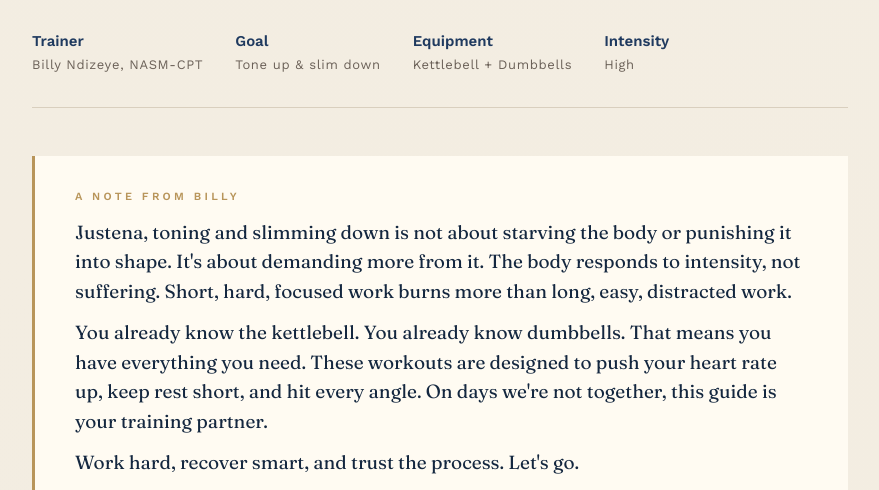
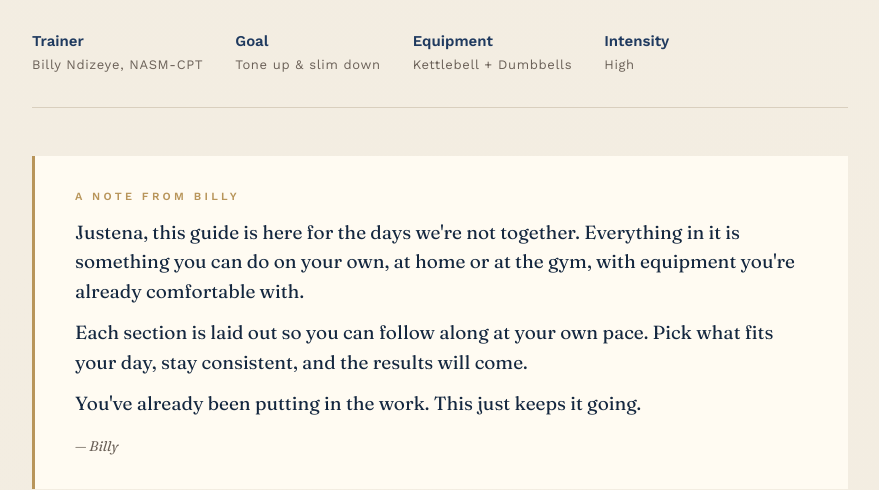
Before and after one commit to bjtheartist/justena-training-guide, a plain HTML site: page index.html in a window 1280 px wide. Shown: the part 461-951 px from the top of the page, without its empty margins (200-1079 px from the left). Drawn offline with nearby package versions, Linux system fonts and the light colour scheme.

Commit message:
Tone down Billy's note and simplify hero subtitle
Co-Authored-By: Claude Opus 4.6 (1M context) <noreply@anthropic.com>

```diff
--- a/index.html
+++ b/index.html
@@ -791,9 +791,9 @@
   <!-- BILLY'S NOTE -->
   <div class="billy-note">
     <div class="billy-note-label">A Note From Billy</div>
-    <p>Justena, toning and slimming down is not about starving the body or punishing it into shape. It's about demanding more from it. The body responds to intensity, not suffering. Short, hard, focused work burns more than long, easy, distracted work.</p>
-    <p>You already know the kettlebell. You already know dumbbells. That means you have everything you need. These workouts are designed to push your heart rate up, keep rest short, and hit every angle. On days we're not together, this guide is your training partner.</p>
-    <p>Work hard, recover smart, and trust the process. Let's go.</p>
+    <p>Justena, this guide is here for the days we're not together. Everything in it is something you can do on your own, at home or at the gym, with equipment you're already comfortable with.</p>
+    <p>Each section is laid out so you can follow along at your own pace. Pick what fits your day, stay consistent, and the results will come.</p>
+    <p>You've already been putting in the work. This just keeps it going.</p>
     <div class="billy-sig">&mdash; Billy</div>
   </div>
 
```
